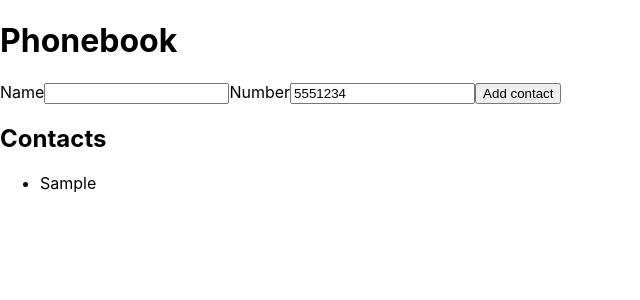
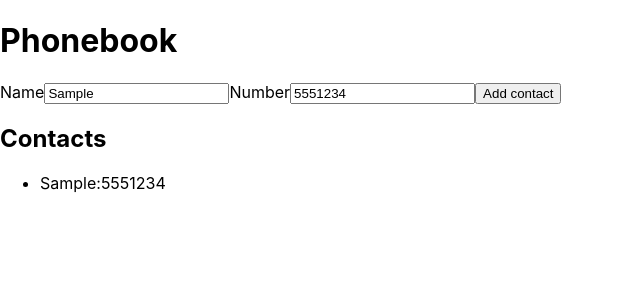
Before and after one commit to AnnaRed1982/goit-react-hw-02-phonebook, a React (Create React App) app: page / in a window 1280 px wide. Both pictures are taken after typing "Sample", "5551234" into the empty fields and a click on the button "Add contact". Shown: the top 300 px of the page, without its empty margins (0-640 px from the left). Built offline with nearby package versions, Linux system fonts and the light colour scheme.

Commit message:
Update App.jsx

```diff
--- a/src/components/App.jsx
+++ b/src/components/App.jsx
@@ -8,12 +8,13 @@ export class App extends Component {
     number: '',
   };
 
-  addContact = name => {
-    console.log(name);
+  addContact = (name, number) => {
+    console.log(name, number);
 
     const contact = {
       id: nanoid(),
       name,
+      number,
     };
 
     this.setState(({ contacts }) => ({
@@ -23,13 +24,10 @@ export class App extends Component {
 
   handleSubmit = e => {
     e.preventDefault();
+    const { name, number } = e.target.elements;
     // console.log(this.state);
-    this.addContact(this.state.name);
-    this.setState({ name: '' });
-  };
-
-  handleChange = e => {
-    this.setState({ name: e.currentTarget.value });
+    this.addContact(name.value, number.value);
+    this.setState({ name: '', number: '' });
   };
 
   render() {
@@ -46,8 +44,6 @@ export class App extends Component {
               pattern="^[a-zA-Zа-яА-Я]+(([' -][a-zA-Zа-яА-Я ])?[a-zA-Zа-яА-Я]*)*$"
               title="Name may contain only letters, apostrophe, dash and spaces. For example Adrian, Jacob Mercer, Charles de Batz de Castelmore d'Artagnan"
               required
-              value={this.state.name}
-              onChange={this.handleChange}
             />
           </label>
 
@@ -69,7 +65,11 @@ export class App extends Component {
 
         <ul>
           {this.state.contacts.map(contact => {
-            return <li key={contact.id}>{contact.name}</li>;
+            return (
+              <li key={contact.id}>
+                {contact.name}:{contact.number}
+              </li>
+            );
           })}
         </ul>
       </div>
```
